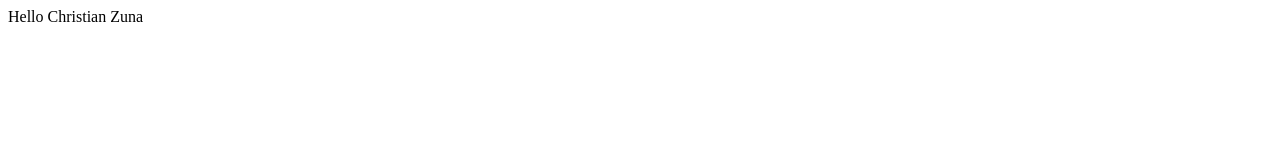
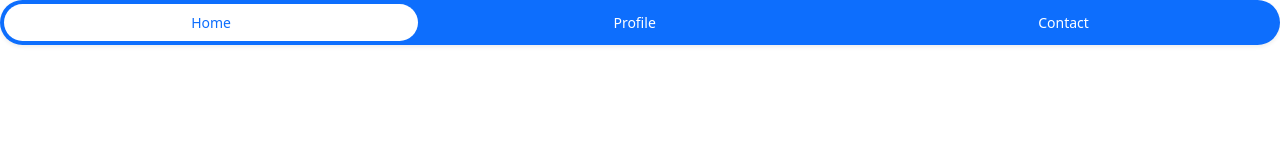
Before and after one commit to christianzunalargo2/christianzunalargo2.github.io, a plain HTML site: page index.html in a window 1280 px wide. Drawn offline with nearby package versions, Linux system fonts and the light colour scheme.

Commit message:
Adding CSS/JS CDN links

```diff
--- a/index.html
+++ b/index.html
@@ -1 +1,28 @@
-Hello Christian Zuna
+<!DOCTYPE html>
+<html lang="en">
+<head>
+    <meta charset="UTF-8">
+    <meta http-equiv="X-UA-Compatible" content="IE=edge">
+    <meta name="viewport" content="width=device-width, initial-scale=1">
+    <title>Christian Zuna</title>
+    <link href="https://cdn.jsdelivr.net/npm/bootstrap@5.3.0/dist/css/bootstrap.min.css" rel="stylesheet" integrity="sha384-9ndCyUaIbzAi2FUVXJi0CjmCapSmO7SnpJef0486qhLnuZ2cdeRhO02iuK6FUUVM" crossorigin="anonymous">
+</head>
+<body>
+    <section id="my_navbar">
+        <ul class="nav nav-pills nav-fill gap-2 p-1 small bg-primary rounded-5 shadow-sm" id="pillNav2" role="tablist" style="--bs-nav-link-color: var(--bs-white); --bs-nav-pills-link-active-color: var(--bs-primary); --bs-nav-pills-link-active-bg: var(--bs-white);">
+            <li class="nav-item" role="presentation">
+              <button class="nav-link active rounded-5" id="home-tab2" data-bs-toggle="tab" type="button" role="tab" aria-selected="true">Home</button>
+            </li>
+            <li class="nav-item" role="presentation">
+              <button class="nav-link rounded-5" id="profile-tab2" data-bs-toggle="tab" type="button" role="tab" aria-selected="false">Profile</button>
+            </li>
+            <li class="nav-item" role="presentation">
+              <button class="nav-link rounded-5" id="contact-tab2" data-bs-toggle="tab" type="button" role="tab" aria-selected="false">Contact</button>
+            </li>
+          </ul>
+    </section>
+
+    <script src="https://cdn.jsdelivr.net/npm/@popperjs/core@2.11.8/dist/umd/popper.min.js" integrity="sha384-I7E8VVD/ismYTF4hNIPjVp/Zjvgyol6VFvRkX/vR+Vc4jQkC+hVqc2pM8ODewa9r" crossorigin="anonymous"></script>
+    <script src="https://cdn.jsdelivr.net/npm/bootstrap@5.3.0/dist/js/bootstrap.min.js" integrity="sha384-fbbOQedDUMZZ5KreZpsbe1LCZPVmfTnH7ois6mU1QK+m14rQ1l2bGBq41eYeM/fS" crossorigin="anonymous"></script>
+</body>
+</html>
```
Also changed, not shown: my_style.css (added).
